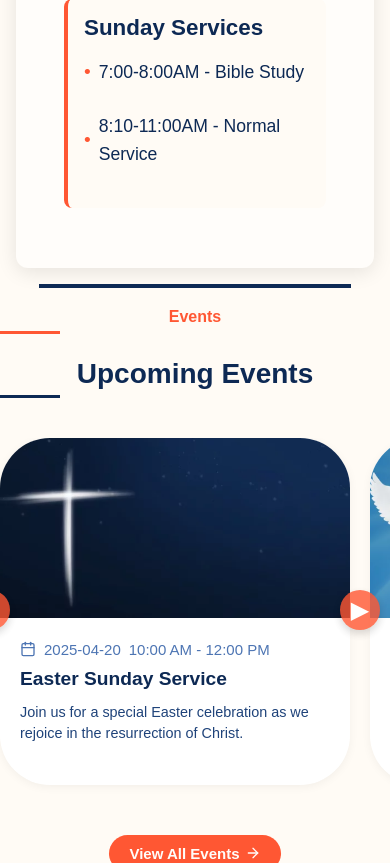
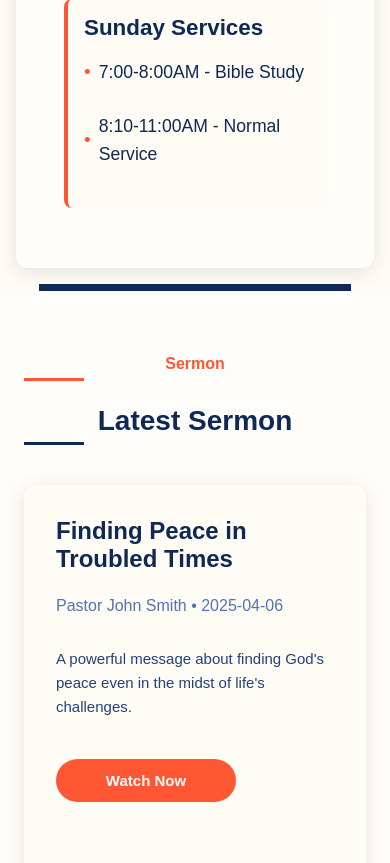
Before and after one commit to Kelvinnambale/church-website, a PHP site: page / in a window 390 px wide. Shown: the part 2447-3310 px from the top of the page. Run offline with PHP 8.4, Linux system fonts and the light colour scheme; some libraries are stand-ins or nearby versions.

Commit message:
events section

```diff
--- a/assets/css/styles.css
+++ b/assets/css/styles.css
@@ -1119,13 +1119,11 @@ h2.section-title {
 h2.section-title:after {
   background-color: var(--blue-accent);
 }
-/* Upcoming Events Section */
 /*================ Events Section ===============*/
 .events-section {
   max-width: 1200px;
-  margin: auto;
+  margin: 0 auto;
   padding: 20px 0;
-  position: relative;
 }
 
 .section-title {
@@ -1135,7 +1133,6 @@ h2.section-title:after {
   color: #000;
 }
 
-/* Improved scrollable container */
 .events-container {
   display: flex;
   gap: 20px;
@@ -1145,14 +1142,6 @@ h2.section-title:after {
   scroll-behavior: smooth;
   padding-bottom: 10px;
   -webkit-overflow-scrolling: touch;
-  scroll-snap-type: x mandatory; /* Modern scroll snapping */
-  scrollbar-width: none; /* Hide scrollbar for Firefox */
-  -ms-overflow-style: none; /* Hide scrollbar for IE and Edge */
-}
-
-/* Hide scrollbar for Chrome, Safari and Opera */
-.events-container::-webkit-scrollbar {
-  display: none;
 }
 
 .event-card {
@@ -1165,8 +1154,6 @@ h2.section-title:after {
   transition: transform 0.5s ease, box-shadow 0.5s ease;
   height: fit-content;
   transform-style: preserve-3d; /* Enable 3D transform */
-  scroll-snap-align: start; /* Align with scroll container */
-  flex: 0 0 auto; /* Prevent shrinking */
 }
 
 .event-card:hover {
@@ -1243,6 +1230,7 @@ h2.section-title:after {
   gap: 5px;
   width: fit-content;
   transition: background-color 0.3s ease;
+
 }
 
 .view-all-btn:hover {
@@ -1250,36 +1238,16 @@ h2.section-title:after {
   color: var(--white-color);
 }
 
-/* Styled scroll buttons */
-.events-scroll-buttons {
-  position: absolute;
-  width: 100%;
-  top: 50%;
-  display: flex;
-  justify-content: space-between;
-  z-index: 10;
-  pointer-events: none; /* So it doesn't interfere with scrolling */
-}
-
-#scroll-left, #scroll-right {
-  background-color: var(--accent-color);
-  color: white;
-  border: none;
-  width: 40px;
-  height: 40px;
-  border-radius: 50%;
-  display: flex;
-  align-items: center;
-  justify-content: center;
-  cursor: pointer;
-  box-shadow: 0 4px 8px rgba(0, 0, 0, 0.2);
-  transition: all 0.3s ease;
-  pointer-events: auto; /* Make buttons clickable */
-  opacity: 0.8;
-}
-
-#scroll-left {
-  margin-left: -20px;
+@media (max-width: 768px) {
+  .events-container {
+      flex-direction: column;
+      align-items: center;
+  }
+
+  .event-card {
+      max-width: 400px;
+      width: 100%;
+  }
 }
 /*=============== Sermon ===============*/
 /* Sermon Section */
--- a/assets/js/main.js
+++ b/assets/js/main.js
@@ -14,145 +14,3 @@ const showMenu = (toggleId, navId) =>{
 
 
 showMenu('nav-toggle','nav-menu')
-
-document.addEventListener('DOMContentLoaded', function() {
-    const eventsContainer = document.querySelector('.events-container');
-    const scrollLeftBtn = document.getElementById('scroll-left');
-    const scrollRightBtn = document.getElementById('scroll-right');
-    const scrollDots = document.querySelectorAll('.scroll-dot');
-
-    // Calculate scroll amount (width of one card + gap)
-    const scrollAmount = 370; // 350px card width + 20px gap
-
-    // Scroll buttons functionality
-    scrollLeftBtn.addEventListener('click', function() {
-        eventsContainer.scrollBy({
-            left: -scrollAmount,
-            behavior: 'smooth'
-        });
-    });
-
-    scrollRightBtn.addEventListener('click', function() {
-        eventsContainer.scrollBy({
-            left: scrollAmount,
-            behavior: 'smooth'
-        });
-    });
-
-    // Show/hide scroll buttons based on scroll position
-    eventsContainer.addEventListener('scroll', function() {
-        updateScrollButtons();
-        updateScrollIndicator();
-    });
-
-    // Initial button state
-    updateScrollButtons();
-
-    function updateScrollButtons() {
-        const scrollLeft = eventsContainer.scrollLeft;
-        const maxScrollLeft = eventsContainer.scrollWidth - eventsContainer.clientWidth;
-
-        // Only show left button if we've scrolled right
-        scrollLeftBtn.classList.toggle('hidden', scrollLeft <= 0);
-
-        // Only show right button if we can scroll more to the right
-        scrollRightBtn.classList.toggle('hidden', scrollLeft >= maxScrollLeft);
-    }
-
-    function updateScrollIndicator() {
-        const scrollLeft = eventsContainer.scrollLeft;
-        const maxScrollLeft = eventsContainer.scrollWidth - eventsContainer.clientWidth;
-
-        // Calculate which dot should be active based on scroll position
-        const scrollPercentage = scrollLeft / maxScrollLeft;
-        const numDots = scrollDots.length;
-        let activeDotIndex = 0;
-
-        if (numDots > 1) {
-            // If we can't scroll (content fits without scrolling), activate first dot
-            if (maxScrollLeft === 0) {
-                activeDotIndex = 0;
-            } else {
-                // Otherwise calculate which dot should be active
-                activeDotIndex = Math.min(
-                    Math.floor(scrollPercentage * numDots),
-                    numDots - 1
-                );
-            }
-        }
-
-        // Update active dot
-        scrollDots.forEach((dot, index) => {
-            dot.classList.toggle('active', index === activeDotIndex);
-        });
-    }
-
-    // Make dots clickable to jump to positions
-    scrollDots.forEach((dot, index) => {
-        dot.addEventListener('click', function() {
-            const maxScrollLeft = eventsContainer.scrollWidth - eventsContainer.clientWidth;
-            const scrollPercentage = index / (scrollDots.length - 1);
-            const scrollTo = maxScrollLeft * scrollPercentage;
-
-            eventsContainer.scrollTo({
-                left: scrollTo,
-                behavior: 'smooth'
-            });
-        });
-    });
-
-    // Touch swipe functionality for mobile
-    let touchStartX = 0;
-    let touchEndX = 0;
-
-    eventsContainer.addEventListener('touchstart', function(e) {
-        touchStartX = e.changedTouches[0].screenX;
-    }, { passive: true });
-
-    eventsContainer.addEventListener('touchend', function(e) {
-        touchEndX = e.changedTouches[0].screenX;
-        handleSwipe();
-    }, { passive: true });
-
-    function handleSwipe() {
-        const swipeThreshold = 70; // Minimum distance for a swipe
-        if (touchEndX < touchStartX - swipeThreshold) {
-            // Swipe left -> scroll right
-            eventsContainer.scrollBy({
-                left: scrollAmount,
-                behavior: 'smooth'
-            });
-        }
-        if (touchEndX > touchStartX + swipeThreshold) {
-            // Swipe right -> scroll left
-            eventsContainer.scrollBy({
-                left: -scrollAmount,
-                behavior: 'smooth'
-            });
-        }
-    }
-
-    // Add subtle parallax effect to the event cards while scrolling
-    let scrolling = false;
-    eventsContainer.addEventListener('scroll', function() {
-        scrolling = true;
-    });
-
-    // Animate cards during scroll for subtle parallax effect
-    setInterval(function() {
-        if (scrolling) {
-            scrolling = false;
-            const cards = document.querySelectorAll('.event-card');
-            const scrollLeft = eventsContainer.scrollLeft;
-
-            cards.forEach((card, index) => {
-                const cardPos = card.offsetLeft;
-                const distanceFromCenter = cardPos - scrollLeft - (eventsContainer.clientWidth / 2) + (card.offsetWidth / 2);
-                const parallaxAmount = distanceFromCenter * 0.05;
-
-                // Apply subtle transform for parallax effect
-                card.style.transform = `translateX(${-parallaxAmount * 0.2}px) rotateY(${parallaxAmount * 0.03}deg)`;
-            });
-        }
-    }, 20);
-});
--- a/index.html
+++ b/index.html
@@ -166,90 +166,7 @@
 
 <div class="line"></div>
 
-<!-- Events Section with Modern Scrolling -->
-<section class="events-section">
-  <h1 class="section-title" id="title">Events</h1>
-  <h2 class="section-title">Upcoming Events</h2>
 
-  <div class="events-scroll-buttons">
-    <button id="scroll-left" aria-label="Scroll events left">&#9664;</button>
-    <button id="scroll-right" aria-label="Scroll events right">&#9654;</button>
-  </div>
-
-  <div class="events-container">
-    <!-- Event Card 1 -->
-    <div class="event-card">
-      <img src="assets/images/bg4.png" alt="Easter Sunday Service" class="event-image">
-      <div class="event-details">
-        <div class="event-date">
-          <svg class="calendar-icon" width="16" height="16" viewBox="0 0 24 24" fill="none" stroke="currentColor" stroke-width="2" stroke-linecap="round" stroke-linejoin="round">
-            <rect x="3" y="4" width="18" height="18" rx="2" ry="2"></rect>
-            <line x1="16" y1="2" x2="16" y2="6"></line>
-            <line x1="8" y1="2" x2="8" y2="6"></line>
-            <line x1="3" y1="10" x2="21" y2="10"></line>
-          </svg>
-          <span>2025-04-20</span>
-          <span>10:00 AM - 12:00 PM</span>
-        </div>
-        <h3 class="event-title">Easter Sunday Service</h3>
-        <p class="event-description">Join us for a special Easter celebration as we rejoice in the resurrection of Christ.</p>
-      </div>
-    </div>
-
-    <!-- Event Card 2 -->
-    <div class="event-card">
-      <img src="assets/images/bg3.png" alt="Youth Summer Camp" class="event-image">
-      <div class="event-details">
-        <div class="event-date">
-          <svg class="calendar-icon" width="16" height="16" viewBox="0 0 24 24" fill="none" stroke="currentColor" stroke-width="2" stroke-linecap="round" stroke-linejoin="round">
-            <rect x="3" y="4" width="18" height="18" rx="2" ry="2"></rect>
-            <line x1="16" y1="2" x2="16" y2="6"></line>
-            <line x1="8" y1="2" x2="8" y2="6"></line>
-            <line x1="3" y1="10" x2="21" y2="10"></line>
-          </svg>
-          <span>2025-06-15</span>
-          <span>All Day</span>
-        </div>
-        <h3 class="event-title">Youth Summer Camp</h3>
-        <p class="event-description">A week-long adventure through outdoor activities, worship, and Bible study.</p>
-      </div>
-    </div>
-
-    <!-- Event Card 3 -->
-    <div class="event-card">
-      <img src="assets/images/bg4.png" alt="Women's Conference" class="event-image">
-      <div class="event-details">
-        <div class="event-date">
-          <svg class="calendar-icon" width="16" height="16" viewBox="0 0 24 24" fill="none" stroke="currentColor" stroke-width="2" stroke-linecap="round" stroke-linejoin="round">
-            <rect x="3" y="4" width="18" height="18" rx="2" ry="2"></rect>
-            <line x1="16" y1="2" x2="16" y2="6"></line>
-            <line x1="8" y1="2" x2="8" y2="6"></line>
-            <line x1="3" y1="10" x2="21" y2="10"></line>
-          </svg>
-          <span>2025-05-10</span>
-          <span>9:00 AM - 4:00 PM</span>
-        </div>
-        <h3 class="event-title">Women's Conference</h3>
-        <p class="event-description">A day of inspiration, connection, and spiritual growth for women of all ages.</p>
-      </div>
-    </div>
-  </div>
-
-  <!-- Visual indicator for scroll progress -->
-  <div class="scroll-indicator">
-    <span class="scroll-dot active"></span>
-    <span class="scroll-dot"></span>
-    <span class="scroll-dot"></span>
-  </div>
-
-  <a href="#" class="view-all-btn">
-    View All Events
-    <svg width="16" height="16" viewBox="0 0 24 24" fill="none" stroke="currentColor" stroke-width="2" stroke-linecap="round" stroke-linejoin="round">
-      <line x1="5" y1="12" x2="19" y2="12"></line>
-      <polyline points="12 5 19 12 12 19"></polyline>
-    </svg>
-  </a>
-</section>
 
 <div class="line"></div>
 
```
